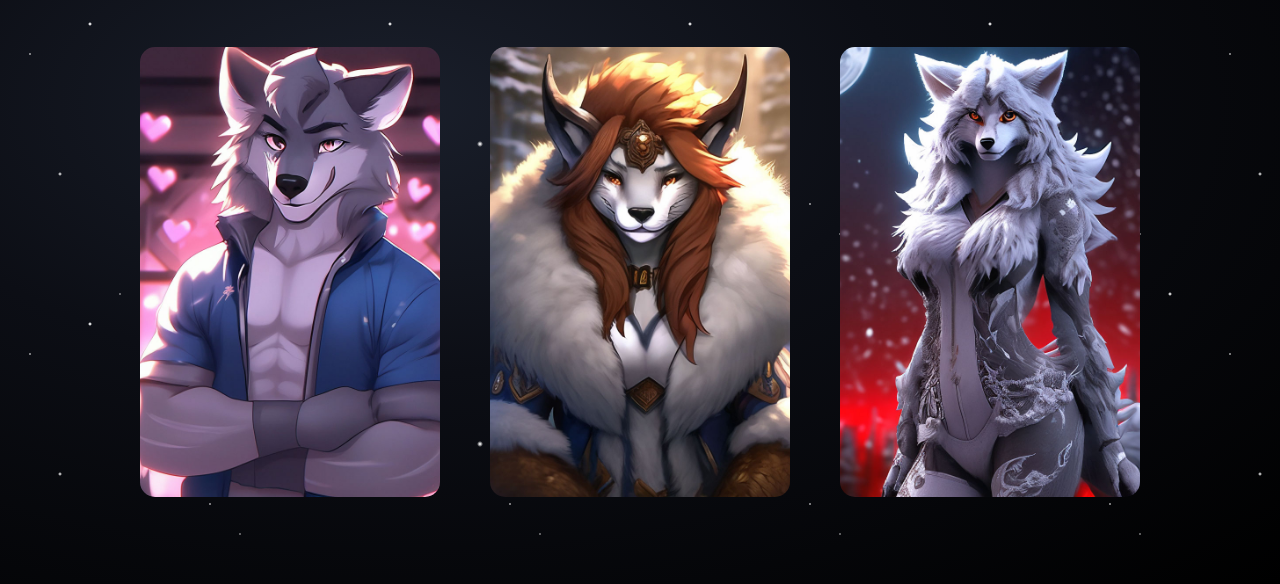
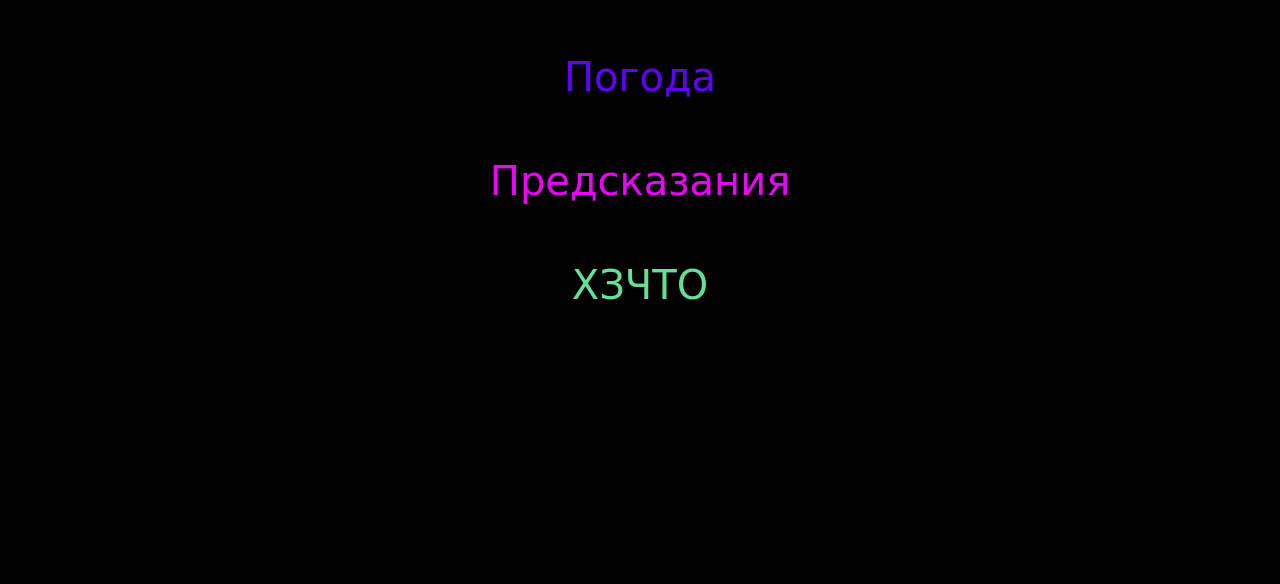
Before and after one commit to PrivateIvanov/FP, a plain HTML site: page index.html in a window 1280 px wide. Shown: the part 216-800 px from the top of the page. Drawn offline with Linux system fonts and the light colour scheme.

Commit message:
Add main page and menu. Started js of main page.

```diff
--- a/index.html
+++ b/index.html
@@ -8,6 +8,13 @@
     <link href="https://fonts.googleapis.com/css2?family=Bangers&family=Baloo+2:wght@700&display=swap" rel="stylesheet">
 </head>
 <body>
+<div class="mainPage">
+    <div class="menu">
+        <button id="button1">Погода</button>
+        <button id="button2">Предсказания</button>
+        <button id="button3">ХЗЧТО</button>
+    </div>
+</div>
 <div class="background">
     <!-- Экран выбора персонажа -->
     <div id="characterScreen">
--- a/js/main.js
+++ b/js/main.js
@@ -1,5 +1,19 @@
+const menu = document.getElementsByClassName('menu');
+const characterScreen = document.getElementsByClassName('characterScreen');
+const button1 = document.getElementById('button1');
+const button2 = document.getElementById('button2');
+const button3 = document.getElementById('button3');
+
+
 
 // Выбор страницы Волка
 function goToWolfPage() {
 window.location.href = 'wolfPage.html';
 }
+
+// Кнопки меню
+
+button.addEventListener('click', function() {
+menu.style.display = 'none';
+
+}
--- a/styles.css
+++ b/styles.css
@@ -5,16 +5,57 @@
     font-family: 'Baloo 2', cursive;
 }
 
-.background {
+/* .background {
     width: 100vw;
     background-color: #8a2be2;
     height: 100vh;
     overflow: hidden;
+} */
+
+/* Главная страница */
+.mainPage {
+    display: flex;
+    background-color: #000000;
+    width: 100vw;
+    height: 100vh;
+    align-self: center;
+    justify-content: center;
 }
 
+.menu {
+    display: flex;
+    flex-direction: column;
+    width: 400px;
+    height:300px;
+    align-self: center;
+    justify-content: center;
+    gap: 40px;
+}
+
+#button1 {
+    background: none;
+    border: none;
+    color: #6200ff;
+    font-size: 40px;
+}
+
+#button2 {
+    background: none;
+    border: none;
+    color: #ee00ff;
+    font-size: 40px;
+}
+
+#button3 {
+    background: none;
+    border: none;
+    color: #64e098;
+    font-size: 40px;
+}
 
 #characterScreen {
     display: flex;
+    display: none;
     height: 100%;
     flex-direction: column;
     align-items: center;
@@ -89,7 +130,7 @@
     display: block;
 }
 
-.background {
+/* .background {
     width: 100vw;
     height: 100vh;
     overflow: hidden;
@@ -122,7 +163,7 @@
     animation: starTwinkle 3s ease-in-out infinite;
     z-index: 1;
     opacity: 0.8;
-}
+} */
 
 /* Анимации */
 
```
